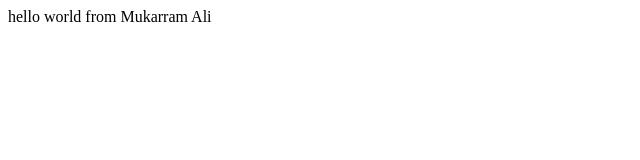
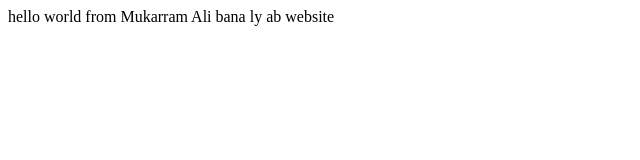
Before and after one commit to Mukarram-Ali26/test, a plain HTML site: page index.html in a window 1280 px wide. Shown: the whole page, without its empty margins (0-640 px from the left). Drawn offline with Linux system fonts and the light colour scheme.

Commit message:
ye b ho ja ab

```diff
--- a/index.html
+++ b/index.html
@@ -6,6 +6,6 @@
     <title>Document</title>
 </head>
 <body>
-    <hi>hello world from Mukarram Ali</hi>
+    <hi>hello world from Mukarram Ali bana ly ab website</hi>
 </body>
 </html>
```
